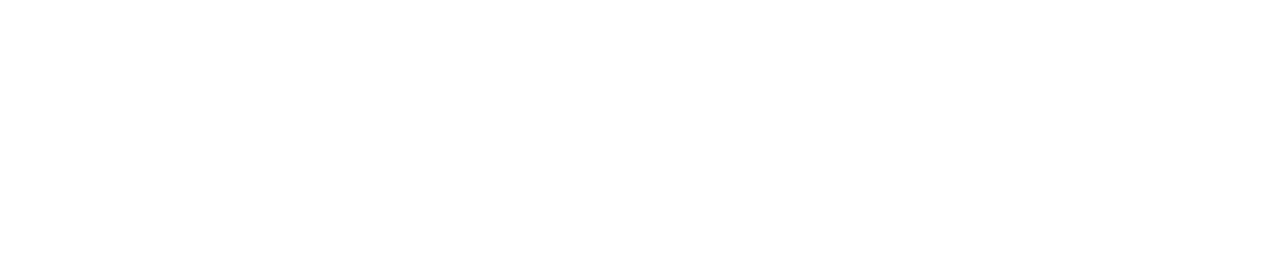
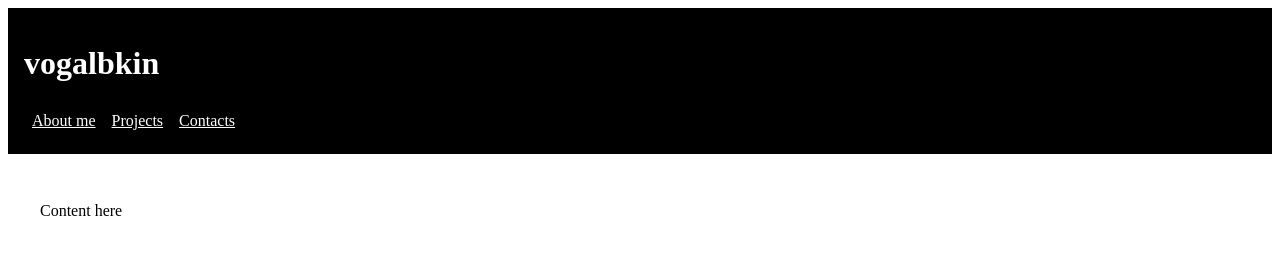
Before and after one commit to vogalbkin/info, a plain HTML site: page contacts.html in a window 1280 px wide. Drawn offline with Linux system fonts and the light colour scheme.

Commit message:
work in progress

````diff
--- /dev/null
+++ b/contacts.css
@@ -0,0 +1,32 @@
+
+```css
+body {
+  margin: 0;
+  padding: 0;
+  font-family: sans-serif;
+}
+
+header {
+  padding: 1rem;
+  background: #000000;
+  color: #fff;
+}
+
+nav {
+  display: flex;
+  list-style: none;
+}
+
+nav a {
+  color: #fff;
+  padding: 0.5rem;
+}
+
+main {
+  padding: 2rem;
+}
+
+footer {
+  padding: 1rem;
+  text-align: center;
+}
--- a/contacts.html
+++ b/contacts.html
@@ -0,0 +1,25 @@
+<html>
+<link rel="stylesheet" href="contacts.css">
+<head>
+  <title>vogalbkin</title>
+  <link rel="stylesheet" href="contacts.css">
+</head>
+<body>
+
+  <header>
+    <h1>vogalbkin</h1>
+    <nav>
+      <a href="index.html">About me</a>
+      <a href="projects.html">Projects</a>
+      <a href="contacts.html">Contacts</a>
+    </nav>
+  </header>
+
+  <main>
+    <p>Content here</p>
+    <p></p>
+  </main>
+
+
+</body>
+</html>
--- /dev/null
+++ b/projects.css
@@ -0,0 +1,32 @@
+
+```css
+body {
+  margin: 0;
+  padding: 0;
+  font-family: sans-serif;
+}
+
+header {
+  padding: 1rem;
+  background: #000000;
+  color: #fff;
+}
+
+nav {
+  display: flex;
+  list-style: none;
+}
+
+nav a {
+  color: #fff;
+  padding: 0.5rem;
+}
+
+main {
+  padding: 2rem;
+}
+
+footer {
+  padding: 1rem;
+  text-align: center;
+}
````
Also changed, not shown: index.html (+1 -1 lines), projects.html (+25 -0 lines).
